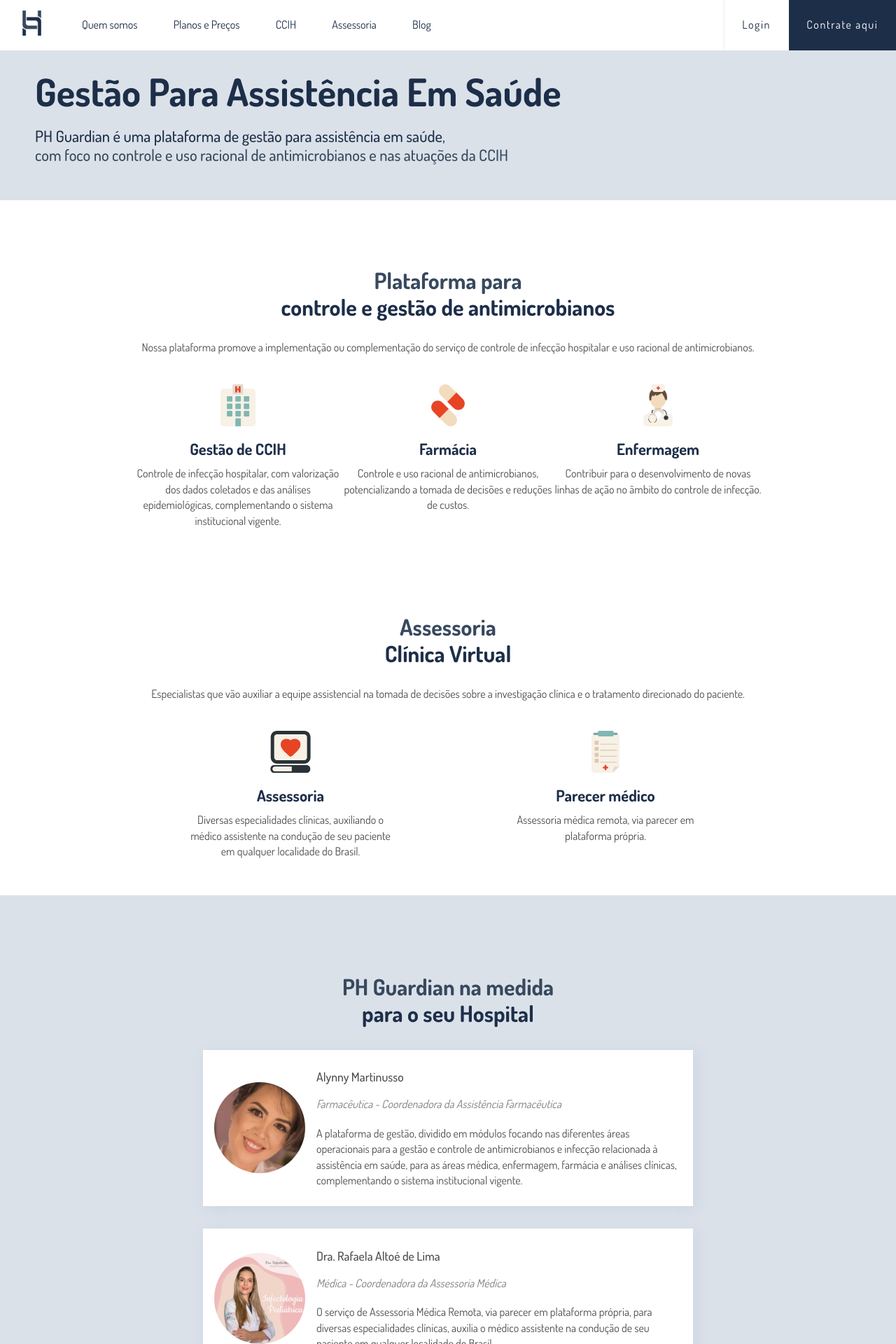
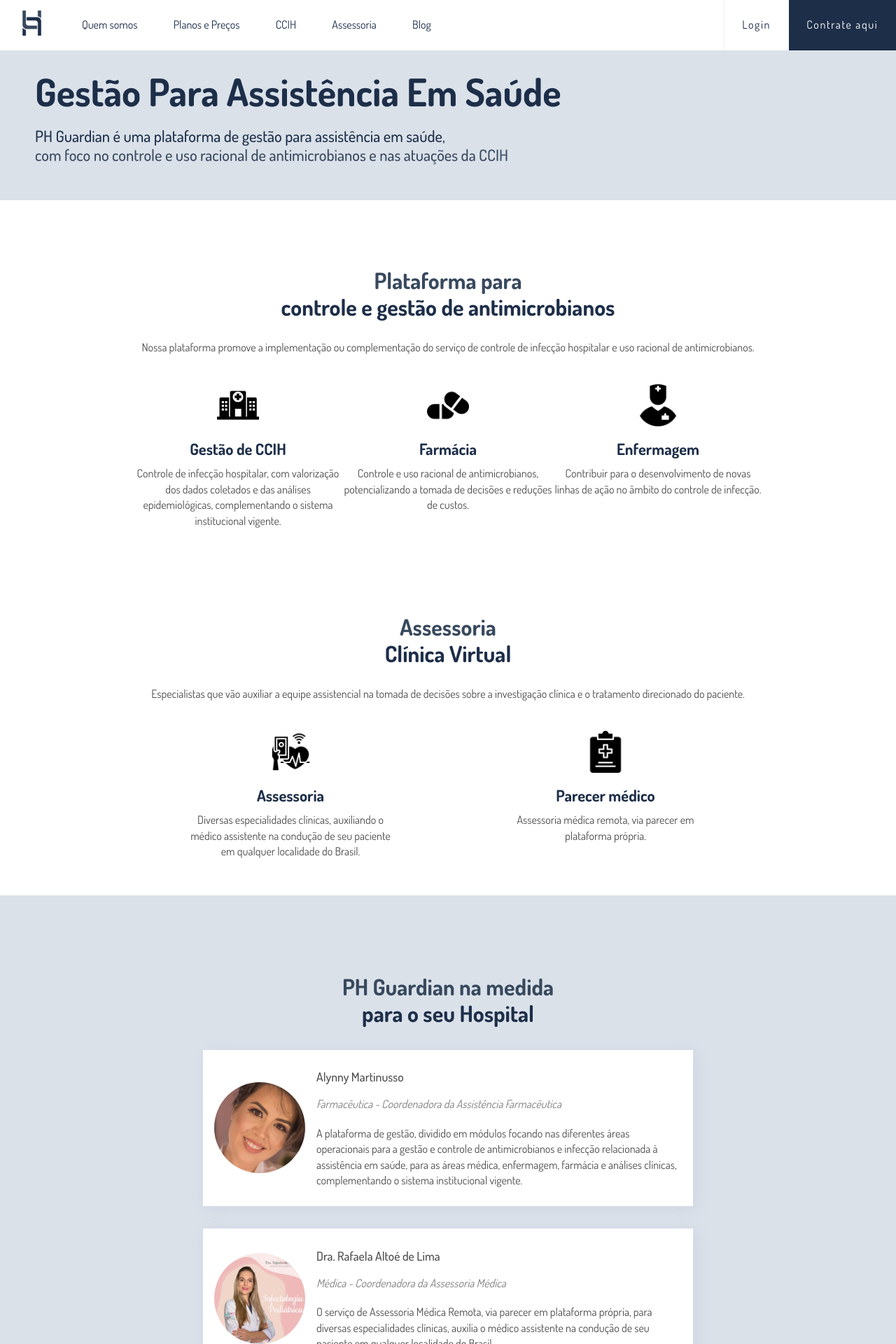
Before and after one commit to phguardian/site, a Jekyll site: the page built from index.html, in a window 1280 px wide. Shown: the top 1920 px of the page at 70% size. Built offline with Jekyll 4.4.1, drawn with Linux system fonts in a browser that asks for light colours; nearby versions of some CDN libraries; the list of posts is cut into pages by our own code.

Commit message:
change icons index

```diff
--- a/index.html
+++ b/index.html
@@ -29,14 +29,14 @@
         </p>
     </div>
     <div>
-        <img src="assets/images/farmacia.svg" alt="">
+        <img src="assets/images/pharmacy.png" alt="">
         <h3>Farmácia</h3>
         <p>
             Controle e uso racional de antimicrobianos, potencializando a tomada de decisões e reduções de custos.
         </p>
     </div>
     <div>
-        <img src="assets/images/enfermagem.svg" alt="">
+        <img src="assets/images/nurse.png" alt="">
         <h3>Enfermagem</h3>
         <p>
             Contribuir para o desenvolvimento de novas linhas de ação no âmbito do controle de infecção.
@@ -60,14 +60,14 @@
 
 <div class="modules">
     <div>
-        <img src="assets/images/tela.svg" alt="">
+        <img src="assets/images/heart-rate.png" alt="">
         <h3>Assessoria</h3>
         <p>
             Diversas especialidades clínicas, auxiliando o médico assistente na condução de seu paciente em qualquer localidade do Brasil.
         </p>
     </div>
     <div>
-        <img src="assets/images/parecer.svg" alt="">
+        <img src="assets/images/medical-history.png" alt="">
         <h3>Parecer médico</h3>
         <p>
             Assessoria médica remota, via parecer em plataforma própria.
```
Also changed, not shown: assets/images/enfermagem.svg (deleted), assets/images/farmacia.svg (deleted), assets/images/heart-rate.png (added), assets/images/hospital.svg, assets/images/medical-history.png (added), assets/images/nurse.png (added), assets/images/parecer.svg (deleted), assets/images/pharmacy.png (added), assets/images/tela.svg (deleted).
